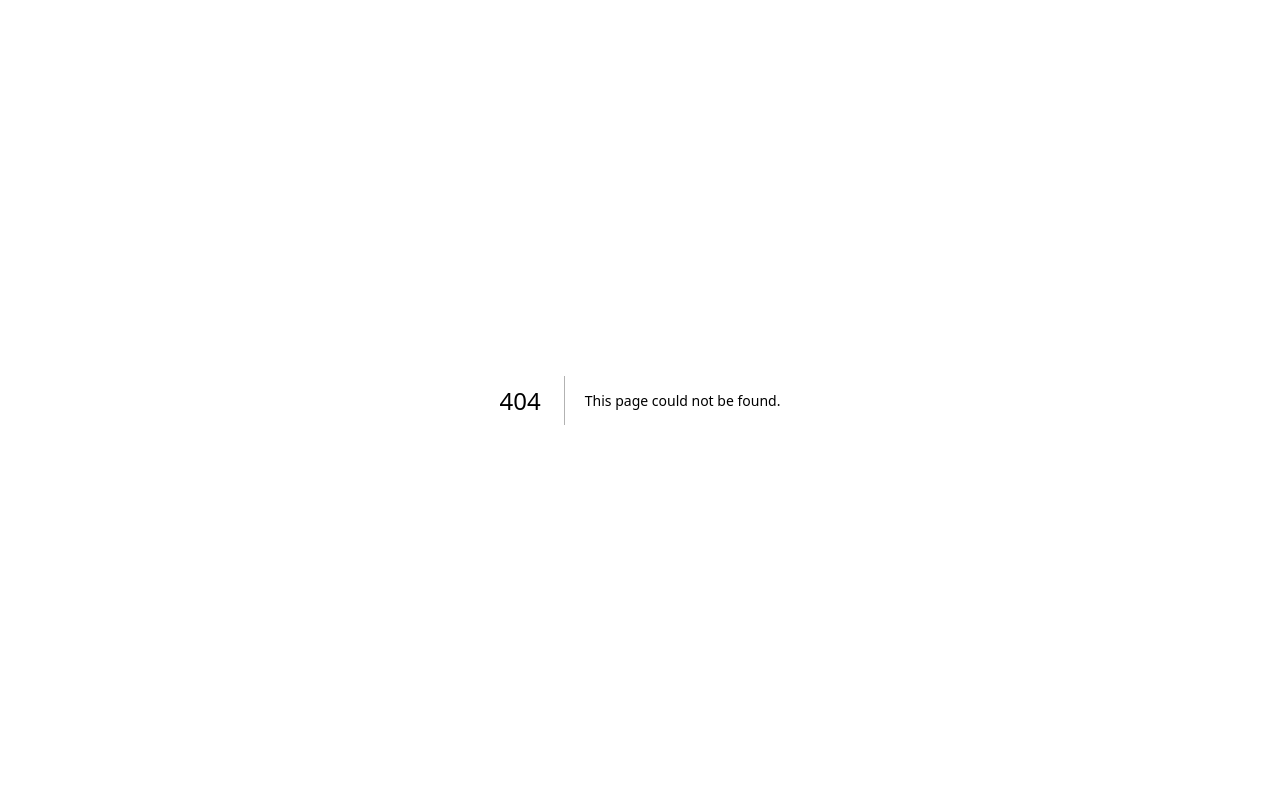
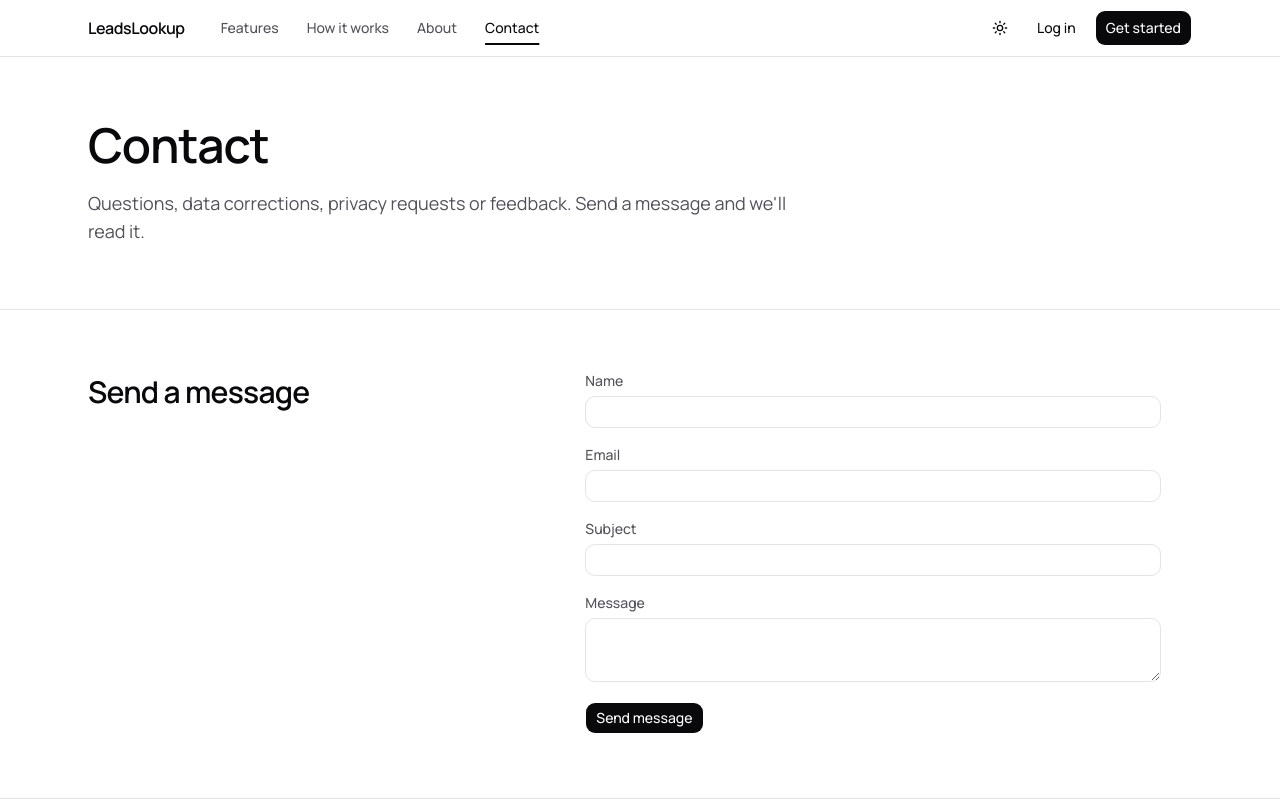
Before and after one commit to Habib277672/leadslookup, a Next.js app: page /contact in a window 1280 px wide. Before the commit this address had no page. Shown: the top 800 px of the page. Built offline with nearby package versions, Linux system fonts and the light colour scheme.

Commit message:
feat: add contact form, thank-you page and input contrast fixes

```diff
--- a/package.json
+++ b/package.json
@@ -21,7 +21,8 @@
     "react": "19.3.0",
     "react-dom": "19.3.0",
     "shadcn": "^4.23.0",
-    "tw-animate-css": "^1.4.0"
+    "tw-animate-css": "^1.4.0",
+    "zod": "^4.6.7"
   },
   "devDependencies": {
     "@tailwindcss/turbopack": "^4",
--- /dev/null
+++ b/src/app/(marketing)/contact/page.tsx
@@ -0,0 +1,32 @@
+import type { Metadata } from "next";
+import {
+  ContentSection,
+  PageHeader,
+} from "@/components/marketing/page-sections";
+import { ContactForm } from "@/features/contact/contact-form";
+
+export const metadata: Metadata = {
+  title: "Contact",
+  description:
+    "Send a question, a data correction request or feedback to the LeadsLookup team.",
+};
+
+export default function ContactPage() {
+  return (
+    <>
+      <PageHeader
+        title="Contact"
+        description="Questions, data corrections, privacy requests or feedback. Send a message and we'll read it."
+      />
+      <ContentSection title="Send a message">
+        <ContactForm />
+      </ContentSection>
+      <ContentSection title="Other ways to reach us">
+        <p>
+          A public support email address has not been set up yet. It will be
+          listed here before launch.
+        </p>
+      </ContentSection>
+    </>
+  );
+}
--- /dev/null
+++ b/src/app/(marketing)/contact/thank-you/page.tsx
@@ -0,0 +1,35 @@
+import type { Metadata } from "next";
+import Link from "next/link";
+import { buttonVariants } from "@/components/ui/button";
+import {
+  ContentSection,
+  PageHeader,
+} from "@/components/marketing/page-sections";
+
+export const metadata: Metadata = {
+  title: "Message sent",
+  description: "Your message to LeadsLookup has been sent.",
+  robots: { index: false, follow: false },
+};
+
+export default function ThankYouPage() {
+  return (
+    <>
+      <PageHeader
+        title="Message sent"
+        description="Thanks for getting in touch."
+      />
+      <ContentSection title="What happens next">
+        <p>
+          We read every message. If it needs a reply, we&apos;ll answer at the
+          email address you gave.
+        </p>
+        <p>
+          <Link href="/" className={buttonVariants({ variant: "outline" })}>
+            Back to home
+          </Link>
+        </p>
+      </ContentSection>
+    </>
+  );
+}
--- /dev/null
+++ b/src/components/ui/input.tsx
@@ -0,0 +1,18 @@
+import * as React from "react"
+import { cn } from "cn"
+
+function Input({ className, type, ...props }: React.ComponentProps<"input">) {
+  return (
+    <input
+      type={type}
+      data-slot="input"
+      className={cn(
+        "h-8 w-full min-w-0 rounded-md border border-input bg-transparent px-2.5 py-1 text-base transition-colors outline-none file:inline-flex file:h-6 file:border-0 file:bg-transparent file:text-sm file:font-medium file:text-foreground placeholder:text-muted-foreground focus-visible:border-ring focus-visible:ring-3 focus-visible:ring-ring/50 disabled:pointer-events-none disabled:cursor-not-allowed disabled:bg-input/50 disabled:opacity-50 aria-invalid:border-destructive aria-invalid:ring-3 aria-invalid:ring-destructive/20 md:text-sm dark:bg-input/30 dark:disabled:bg-input/80 dark:aria-invalid:border-destructive/50 dark:aria-invalid:ring-destructive/40",
+        className
+      )}
+      {...props}
+    />
+  )
+}
+
+export { Input }
--- /dev/null
+++ b/src/components/ui/label.tsx
@@ -0,0 +1,23 @@
+"use client"
+
+import * as React from "react"
+import { cn } from "cn"
+import { Label as LabelPrimitive } from "radix-ui"
+
+function Label({
+  className,
+  ...props
+}: React.ComponentProps<typeof LabelPrimitive.Root>) {
+  return (
+    <LabelPrimitive.Root
+      data-slot="label"
+      className={cn(
+        "flex items-center gap-2 text-sm leading-none font-medium select-none group-data-[disabled=true]:pointer-events-none group-data-[disabled=true]:opacity-50 peer-disabled:cursor-not-allowed peer-disabled:opacity-50",
+        className
+      )}
+      {...props}
+    />
+  )
+}
+
+export { Label }
--- /dev/null
+++ b/src/components/ui/textarea.tsx
@@ -0,0 +1,17 @@
+import * as React from "react"
+import { cn } from "cn"
+
+function Textarea({ className, ...props }: React.ComponentProps<"textarea">) {
+  return (
+    <textarea
+      data-slot="textarea"
+      className={cn(
+        "flex field-sizing-content min-h-16 w-full rounded-md border border-input bg-transparent px-2.5 py-2 text-base transition-colors outline-none placeholder:text-muted-foreground focus-visible:border-ring focus-visible:ring-3 focus-visible:ring-ring/50 disabled:cursor-not-allowed disabled:bg-input/50 disabled:opacity-50 aria-invalid:border-destructive aria-invalid:ring-3 aria-invalid:ring-destructive/20 md:text-sm dark:bg-input/30 dark:disabled:bg-input/80 dark:aria-invalid:border-destructive/50 dark:aria-invalid:ring-destructive/40",
+        className
+      )}
+      {...props}
+    />
+  )
+}
+
+export { Textarea }
--- /dev/null
+++ b/src/features/contact/actions.ts
@@ -0,0 +1,48 @@
+"use server";
+
+import { redirect } from "next/navigation";
+import { z } from "zod";
+import { deliverContactMessage } from "./deliver";
+import { contactSchema, type ContactField, type ContactState } from "./schema";
+
+const fields: ContactField[] = ["name", "email", "subject", "message"];
+
+export async function submitContact(
+  _previous: ContactState,
+  formData: FormData,
+): Promise<ContactState> {
+  // Honeypot: real users never see or fill this field.
+  if (String(formData.get("company") ?? "") !== "") {
+    redirect("/contact/thank-you");
+  }
+
+  const values = Object.fromEntries(
+    fields.map((f) => [f, String(formData.get(f) ?? "")]),
+  ) as Record<ContactField, string>;
+
+  const parsed = contactSchema.safeParse(values);
+  if (!parsed.success) {
+    const flat = z.flattenError(parsed.error).fieldErrors;
+    const fieldErrors = Object.fromEntries(
+      fields.flatMap((f) => (flat[f]?.[0] ? [[f, flat[f][0]]] : [])),
+    );
+    return {
+      status: "error",
+      message: "Check the highlighted fields and try again.",
+      fieldErrors,
+      values,
+    };
+  }
+
+  const result = await deliverContactMessage(parsed.data);
+  if (!result.ok) {
+    return {
+      status: "error",
+      message:
+        "The contact form can't deliver messages yet. Please try again later.",
+      values,
+    };
+  }
+
+  redirect("/contact/thank-you");
+}
--- /dev/null
+++ b/src/features/contact/contact-form.tsx
@@ -0,0 +1,99 @@
+"use client";
+
+import { useActionState } from "react";
+import { Loader2 } from "lucide-react";
+import { Button } from "@/components/ui/button";
+import { Input } from "@/components/ui/input";
+import { Label } from "@/components/ui/label";
+import { Textarea } from "@/components/ui/textarea";
+import { submitContact } from "./actions";
+import type { ContactField, ContactState } from "./schema";
+
+const initialState: ContactState = { status: "idle" };
+
+export function ContactForm() {
+  const [state, action, pending] = useActionState(submitContact, initialState);
+
+  const error = (f: ContactField) => state.fieldErrors?.[f];
+  const value = (f: ContactField) => state.values?.[f] ?? "";
+  const props = (f: ContactField) => ({
+    id: f,
+    name: f,
+    defaultValue: value(f),
+    disabled: pending,
+    required: true,
+    "aria-invalid": error(f) ? true : undefined,
+    "aria-describedby": error(f) ? `${f}-error` : undefined,
+  });
+
+  return (
+    <form action={action} className="max-w-xl space-y-5" noValidate>
+      {state.status === "error" && state.message ? (
+        <p
+          role="alert"
+          className="rounded-md border border-destructive px-3 py-2 text-sm text-destructive"
+        >
+          {state.message}
+        </p>
+      ) : null}
+
+      <div className="space-y-2">
+        <Label htmlFor="name">Name</Label>
+        <Input {...props("name")} autoComplete="name" maxLength={100} />
+        <FieldError id="name-error" message={error("name")} />
+      </div>
+
+      <div className="space-y-2">
+        <Label htmlFor="email">Email</Label>
+        <Input
+          {...props("email")}
+          type="email"
+          autoComplete="email"
+          maxLength={254}
+        />
+        <FieldError id="email-error" message={error("email")} />
+      </div>
+
+      <div className="space-y-2">
+        <Label htmlFor="subject">Subject</Label>
+        <Input {...props("subject")} maxLength={150} />
+        <FieldError id="subject-error" message={error("subject")} />
+      </div>
+
+      <div className="space-y-2">
+        <Label htmlFor="message">Message</Label>
+        <Textarea {...props("message")} rows={6} maxLength={5000} />
+        <FieldError id="message-error" message={error("message")} />
+      </div>
+
+      {/* Honeypot, hidden from people and assistive tech. */}
+      <div
+        aria-hidden="true"
+        className="absolute -left-[9999px] h-0 w-0 overflow-hidden"
+      >
+        <label htmlFor="company">Company</label>
+        <input id="company" name="company" tabIndex={-1} autoComplete="off" />
+      </div>
+
+      <Button type="submit" disabled={pending}>
+        {pending ? (
+          <>
+            <Loader2 className="size-4 animate-spin" aria-hidden="true" />
+            Sending…
+          </>
+        ) : (
+          "Send message"
+        )}
+      </Button>
+    </form>
+  );
+}
+
+function FieldError({ id, message }: { id: string; message?: string }) {
+  if (!message) return null;
+  return (
+    <p id={id} className="text-sm text-destructive">
+      {message}
+    </p>
+  );
+}
--- /dev/null
+++ b/src/features/contact/deliver.ts
@@ -0,0 +1,14 @@
+import type { ContactInput } from "./schema";
+
+type DeliveryResult = { ok: true } | { ok: false };
+
+// Placeholder transport. Replaced by a database insert in Phase 2.
+export async function deliverContactMessage(
+  input: ContactInput,
+): Promise<DeliveryResult> {
+  if (process.env.NODE_ENV === "production") {
+    return { ok: false };
+  }
+  console.info("[contact] message received (dev only, not stored):", input);
+  return { ok: true };
+}
--- /dev/null
+++ b/src/features/contact/schema.ts
@@ -0,0 +1,35 @@
+import { z } from "zod";
+
+export const contactSchema = z.object({
+  name: z
+    .string()
+    .trim()
+    .min(2, "Enter your name.")
+    .max(100, "Keep your name under 100 characters."),
+  email: z
+    .string()
+    .trim()
+    .max(254, "That email address is too long.")
+    .pipe(z.email("Enter a valid email address.")),
+  subject: z
+    .string()
+    .trim()
+    .min(3, "Enter a subject.")
+    .max(150, "Keep the subject under 150 characters."),
+  message: z
+    .string()
+    .trim()
+    .min(10, "Write at least 10 characters.")
+    .max(5000, "Keep your message under 5,000 characters."),
+});
+
+export type ContactInput = z.infer<typeof contactSchema>;
+
+export type ContactField = keyof ContactInput;
+
+export type ContactState = {
+  status: "idle" | "error";
+  message?: string;
+  fieldErrors?: Partial<Record<ContactField, string>>;
+  values?: Record<ContactField, string>;
+};
```
Also changed, not shown: 1 other file (tests, documents, lock files or other folders).
